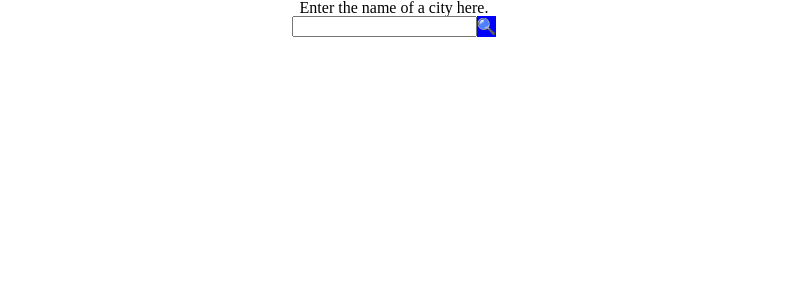
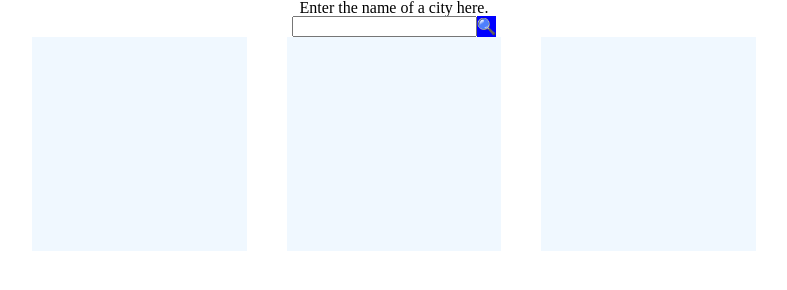
Before and after one commit to dna737/weatherApp, a website built with webpack: page dist/index.html in a window 1280 px wide. Shown: the whole page, without its empty margins (246-1033 px from the left). Built offline with nearby package versions, Linux system fonts and the light colour scheme; no server answers.

Commit message:
style bg and margins of weather cards

```diff
--- a/src/styles.css
+++ b/src/styles.css
@@ -169,4 +169,8 @@ body {
 .weather-card {
   min-height: 200px;
   min-width: 200px;
+  background-color: aliceblue;
+  margin-right: 20px;
+  margin-left: 20px;
+  padding: 0.45rem;
 }
```
